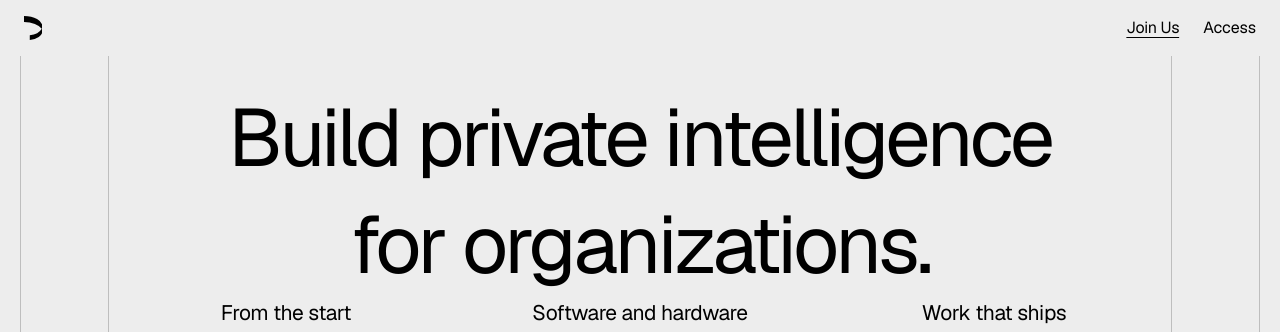
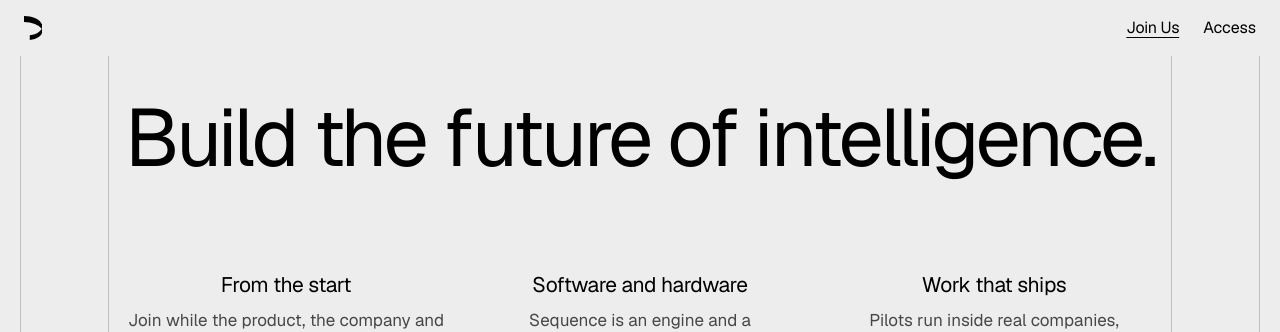
Before and after one commit to emilodman1-prog/sequenceai.co, a plain HTML site: page join.html in a window 1280 px wide. Shown: the top 332 px of the page. Drawn offline with nearby package versions, Linux system fonts and the light colour scheme.

Commit message:
Join page: Build the future of intelligence
Co-Authored-By: Claude Opus 5.5 <noreply@anthropic.com>

```diff
--- a/join.html
+++ b/join.html
@@ -4,13 +4,13 @@
   <meta charset="utf-8">
   <meta name="viewport" content="width=device-width, initial-scale=1">
   <title>Join Us | Sequence</title>
-  <meta name="description" content="Open roles at Sequence. Join early and help build private intelligence for organizations.">
+  <meta name="description" content="Open roles at Sequence. Join early and help build the future of intelligence.">
   <!-- Link previews -->
   <meta property="og:url" content="https://sequenceai.co/join.html">
   <meta property="og:type" content="website">
   <meta property="og:site_name" content="Sequence">
   <meta property="og:title" content="Join Us | Sequence">
-  <meta property="og:description" content="Open roles at Sequence. Join early and help build private intelligence for organizations.">
+  <meta property="og:description" content="Open roles at Sequence. Join early and help build the future of intelligence.">
   <meta property="og:image" content="https://sequenceai.co/assets/share.jpg">
   <meta property="og:image:width" content="1200">
   <meta property="og:image:height" content="630">
@@ -51,7 +51,7 @@
     <div class="top">
       <section class="join-hero">
         <div class="join-hero-head">
-          <h1 class="join-hero-title t-h3 lg-display">Build private intelligence for organizations.</h1>
+          <h1 class="join-hero-title t-h3 lg-display">Build the future of intelligence.</h1>
           <div class="join-features">
             <div class="join-feature">
               <p class="t-h6">From the start</p>
```
Also changed, not shown: 1 other file.
